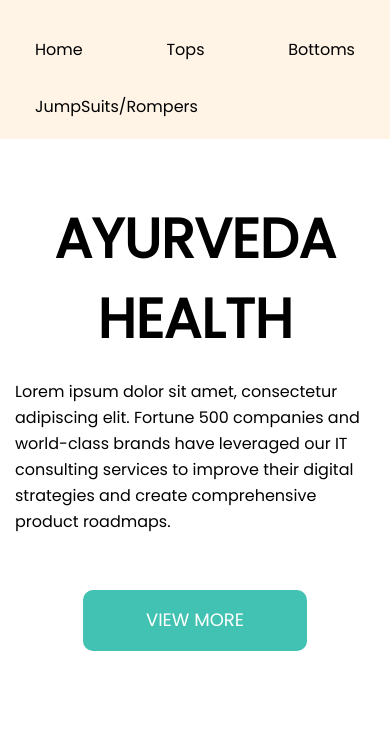
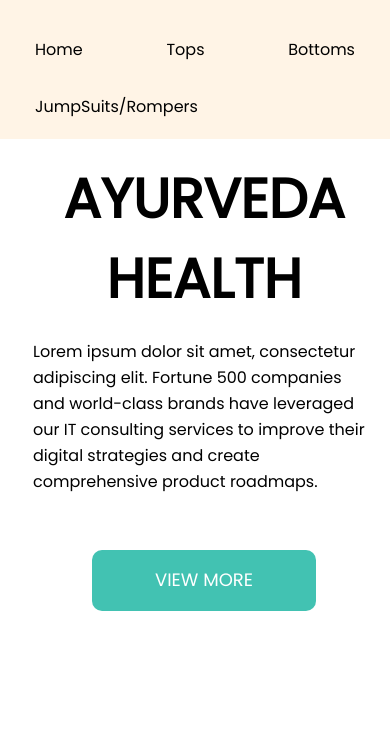
Before and after one commit to Liyanapk/limenzy-assignment-1, a plain HTML site: page index.html in a window 390 px wide. Shown: the part 108-844 px from the top of the page. Drawn offline with Linux system fonts and the light colour scheme.

Commit message:
feat: completed

```diff
--- a/style.css
+++ b/style.css
@@ -227,6 +227,9 @@
             section p {
                 max-width: 100%;
             }
+            .padding_section {
+                padding: 0% 0% 0% 5%;
+            }
             .button {
                 align-items: center;
             }
```
